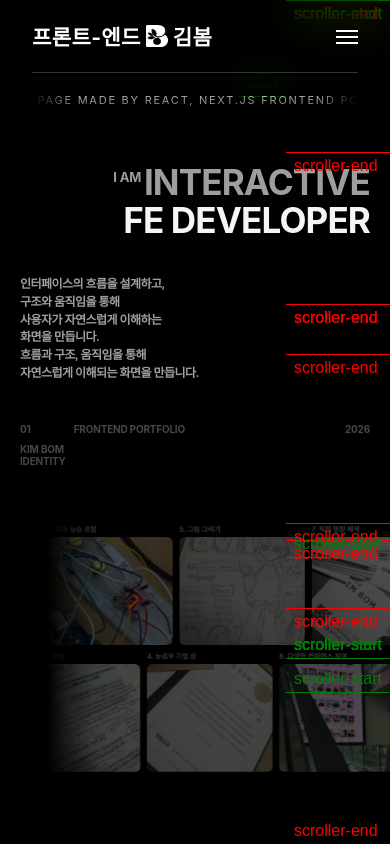
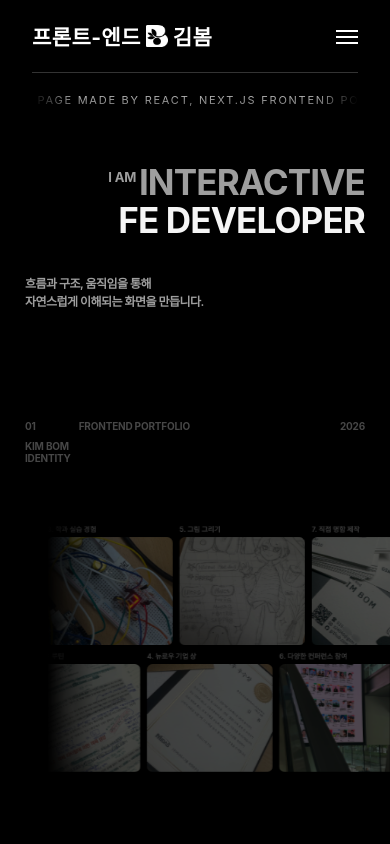
Before and after one commit to bom0320/web-portfolio, a Next.js app: page / in a window 390 px wide. Shown: the top 844 px of the page. Built offline with nearby package versions, Linux system fonts and the light colour scheme.

Commit message:
fix: separate hero mobile description

```diff
--- a/src/components/features/hero/HeroContent.tsx
+++ b/src/components/features/hero/HeroContent.tsx
@@ -5,17 +5,17 @@ export default function HeroContent() {
     <div className="hero__content">
       <p className="hero__description js-hero-exit-item">
         <span className="hero__desc--desktop">
-          {HERO_DESCRIPTION.desktop.split("\n").map((line) => (
-            <span key={line}>
+          {HERO_DESCRIPTION.desktop.split("\n").map((line, index) => (
+            <span key={`desktop-${line}-${index}`}>
               {line}
               <br />
             </span>
           ))}
         </span>
 
-        <span className="hero__desc--mobile" aria-hidden="true">
-          {HERO_DESCRIPTION.mobile.split("\n").map((line) => (
-            <span key={line}>
+        <span className="hero__desc--mobile">
+          {HERO_DESCRIPTION.mobile.split("\n").map((line, index) => (
+            <span key={`mobile-${line}-${index}`}>
               {line}
               <br />
             </span>
--- a/src/lib/gsap/constants/gsapOptions.ts
+++ b/src/lib/gsap/constants/gsapOptions.ts
@@ -1 +1,2 @@
-export const GSAP_MARKERS = process.env.NODE_ENV === "development";
+//export const GSAP_MARKERS = process.env.NODE_ENV === "development";
+export const GSAP_MARKERS = false;
--- a/src/styles/features/hero/_base.scss
+++ b/src/styles/features/hero/_base.scss
@@ -56,6 +56,10 @@
   letter-spacing: -0.045em;
 }
 
+.hero__desc--desktop {
+  display: block;
+}
+
 .hero__desc--mobile {
   display: none;
 }
--- a/src/styles/features/hero/_responsive.scss
+++ b/src/styles/features/hero/_responsive.scss
@@ -118,7 +118,7 @@
 
 @include mobile {
   .hero__inner {
-    width: min(100% - 48px, var(--container));
+    width: min(100% - 58px, var(--container));
     height: 100%;
   }
 
@@ -178,6 +178,10 @@
     color: rgba(255, 255, 255, 0.62);
   }
 
+  .hero__desc--desktop {
+    display: none;
+  }
+
   .hero__desc--mobile {
     display: block;
   }
@@ -185,8 +189,7 @@
   .hero__meta {
     position: static;
 
-    margin-top: clamp(42px, 6vh, 64px);
-
+    margin-top: clamp(64px, 9vh, 84px);
     display: grid;
     grid-template-columns: auto 1fr auto;
     align-items: start;
@@ -204,7 +207,7 @@
 
 @include small-mobile {
   .hero__inner {
-    width: calc(100% - 40px);
+    width: calc(100% - 50px);
   }
 
   .hero__body {
@@ -230,7 +233,7 @@
   }
 
   .hero__meta {
-    margin-top: clamp(36px, 5vh, 52px);
+    margin-top: clamp(110px, 12vh, 130px);
     gap: 8px;
     font-size: 10px;
   }
```
